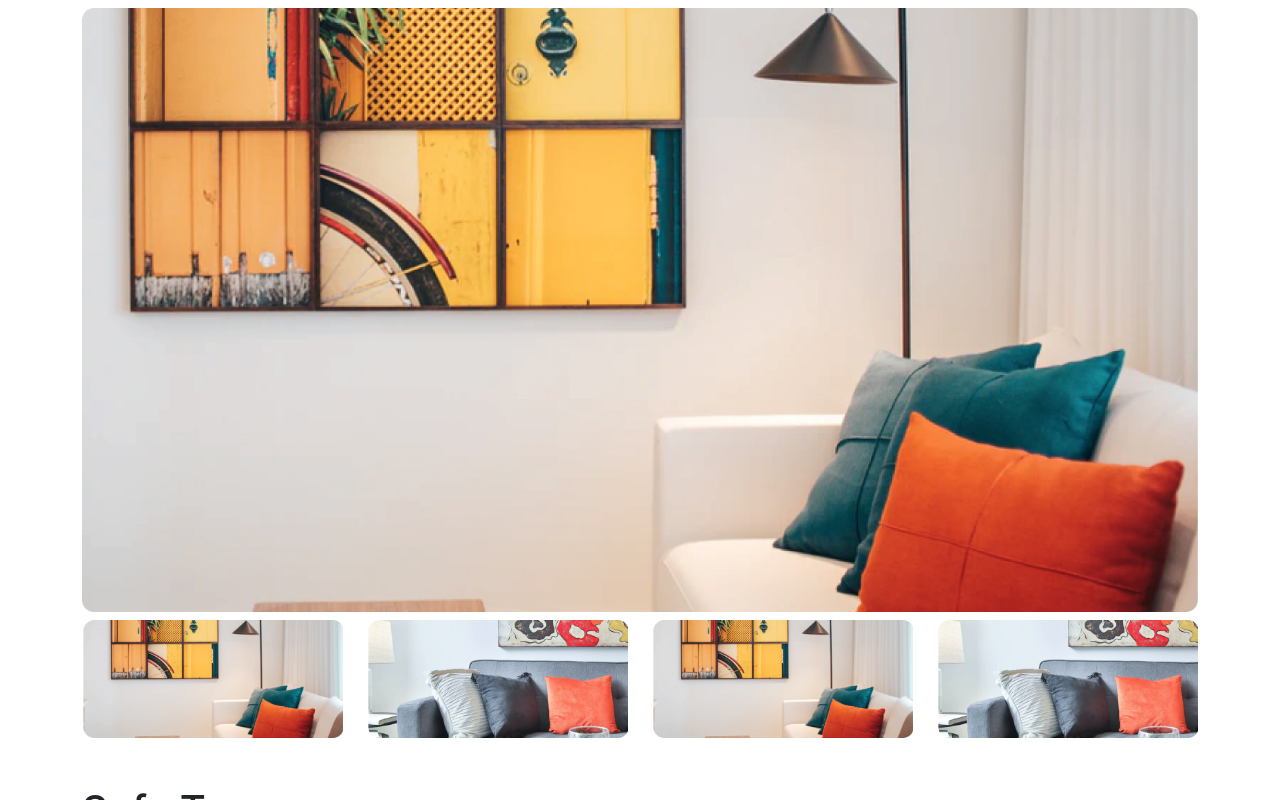
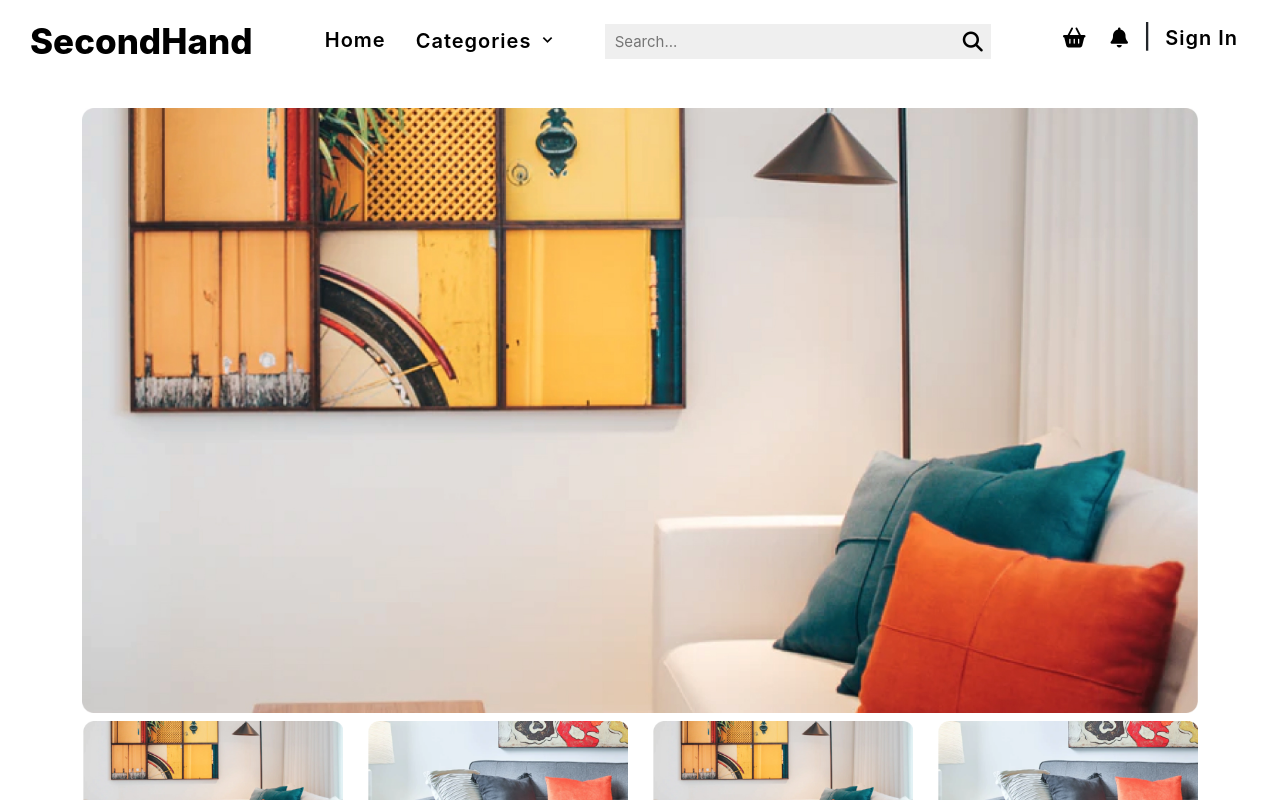
Before and after one commit to MustofaandCrew/FrontEnd2, a React (Create React App) app in the folder front-end/: page / in a window 1280 px wide. Shown: the top 800 px of the page. Built offline with nearby package versions, Linux system fonts and the light colour scheme.

Commit message:
add navbar and footer in product details

```diff
--- a/front-end/src/pages/ProductDetails.jsx
+++ b/front-end/src/pages/ProductDetails.jsx
@@ -1,4 +1,8 @@
 import React from "react";
+
+import LayoutNavbarFooter from "../components/LayoutNavbarFooter";
+
+
 
 // dummy images
 import comments from "../assets/images/comments-pp.png"
@@ -9,6 +13,7 @@ import dummy3 from "../assets/images/productdetails3.png"
 
 export default function ProductDetails() {
     return (
+        <LayoutNavbarFooter>
             <div className="container container-fluid">
 
                 {/* Product Thumbnails */}
@@ -70,7 +75,7 @@ export default function ProductDetails() {
                 <div className="row pt-2">
                     <div className="col-md-8">
                         <div className="d-flex">
-                        <img style={{height: "4rem", width: "4rem"}} className="img-fluid rounded-circle my-2" src={comments} alt="" />
+                            <img style={{ height: "4rem", width: "4rem" }} className="img-fluid rounded-circle my-2" src={comments} alt="" />
                             <div className="d-block ms-3 pt-2">
                                 <h5 className="pt-3">Hazza Risky</h5>
                                 <p className="col-sm-7">I thought it was not good for living room. I really happy
@@ -82,7 +87,7 @@ export default function ProductDetails() {
                 <div className="row pt-2">
                     <div className="col-md-8">
                         <div className="d-flex">
-                        <img style={{height: "4rem", width: "4rem"}} className="img-fluid rounded-circle my-2" src={comments} alt="" />
+                            <img style={{ height: "4rem", width: "4rem" }} className="img-fluid rounded-circle my-2" src={comments} alt="" />
                             <div className="d-block ms-3 pt-2">
                                 <h5 className="pt-3">Hazza Risky</h5>
                                 <p className="col-sm-7">I thought it was not good for living room. I really happy
@@ -94,7 +99,7 @@ export default function ProductDetails() {
                 <div className="row pt-2">
                     <div className="col-md-8">
                         <div className="d-flex">
-                        <img style={{height: "4rem", width: "4rem"}} className="img-fluid rounded-circle my-2" src={comments} alt="" />
+                            <img style={{ height: "4rem", width: "4rem" }} className="img-fluid rounded-circle my-2" src={comments} alt="" />
                             <div className="d-block ms-3 pt-2">
                                 <h5 className="pt-3">Hazza Risky</h5>
                                 <p className="col-sm-7">I thought it was not good for living room. I really happy
@@ -106,7 +111,7 @@ export default function ProductDetails() {
                 <div className="row pt-2">
                     <div className="col-md-8">
                         <div className="d-flex">
-                        <img style={{height: "4rem", width: "4rem"}} className="img-fluid rounded-circle my-2" src={comments} alt="" />
+                            <img style={{ height: "4rem", width: "4rem" }} className="img-fluid rounded-circle my-2" src={comments} alt="" />
                             <div className="d-block ms-3 pt-2">
                                 <h5 className="pt-3">Hazza Risky</h5>
                                 <p className="col-sm-7">I thought it was not good for living room. I really happy
@@ -116,5 +121,6 @@ export default function ProductDetails() {
                     </div>
                 </div>
             </div>
+        </LayoutNavbarFooter>
     )
 }
```
Lines whose indentation alone changed are shown as unchanged.
